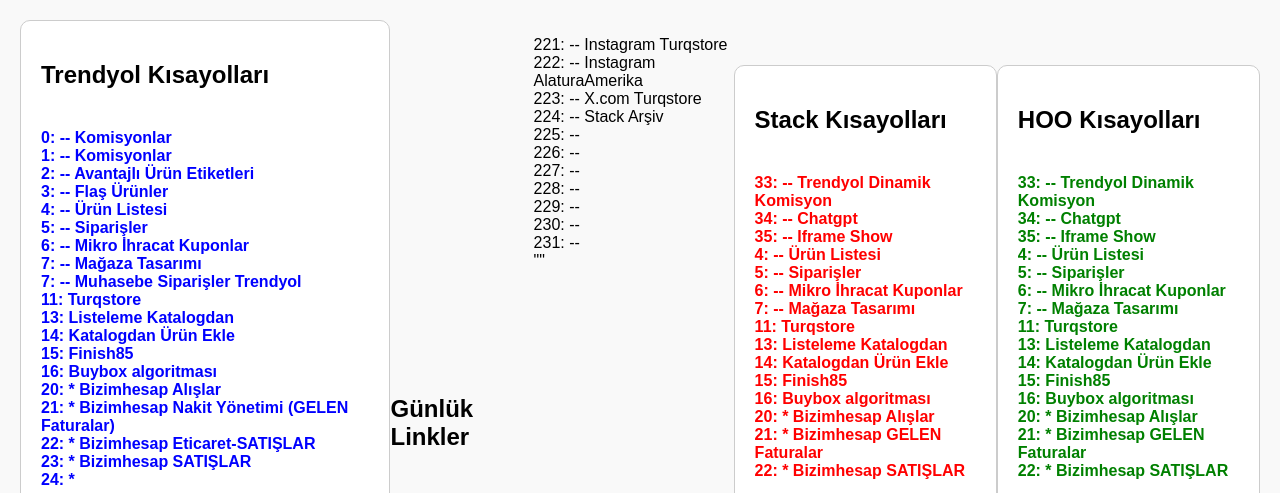
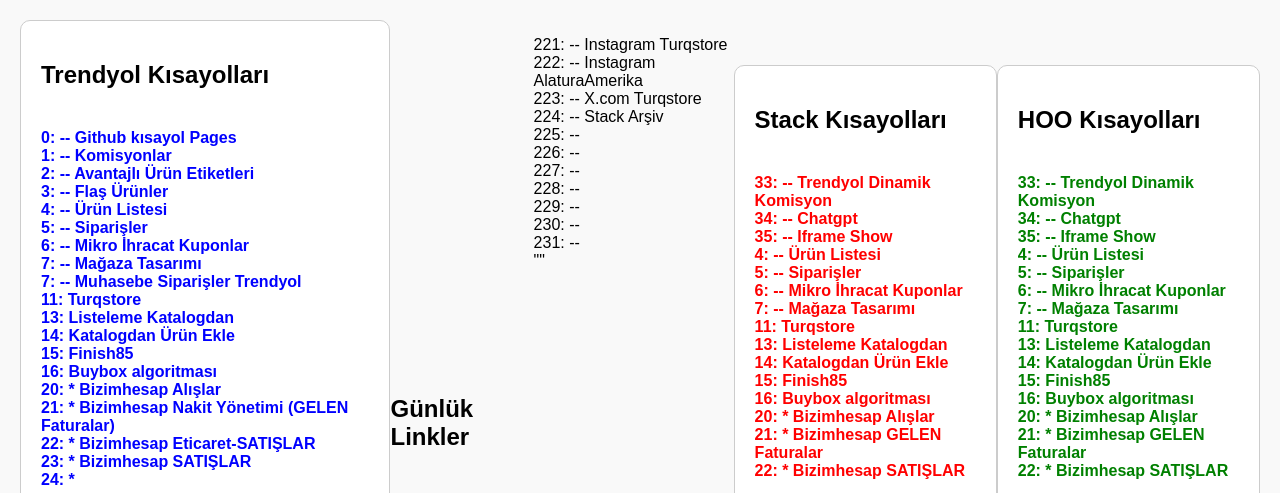
Before and after one commit to s3audi/stackblitz, a website: page index.html in a window 1280 px wide. Shown: the top 493 px of the page. Drawn offline with Linux system fonts and the light colour scheme.

Commit message:
Update index.html

```diff
--- a/index.html
+++ b/index.html
@@ -46,7 +46,7 @@
           font-family: 'Amazon Ember', sans-serif;
         "
       >
-        0: -- Komisyonlar<br />
+        0: --  Github kısayol Pages <br />
          1: -- Komisyonlar<br />
         2: -- Avantajlı Ürün Etiketleri<br />
         3: -- Flaş Ürünler<br />
```
